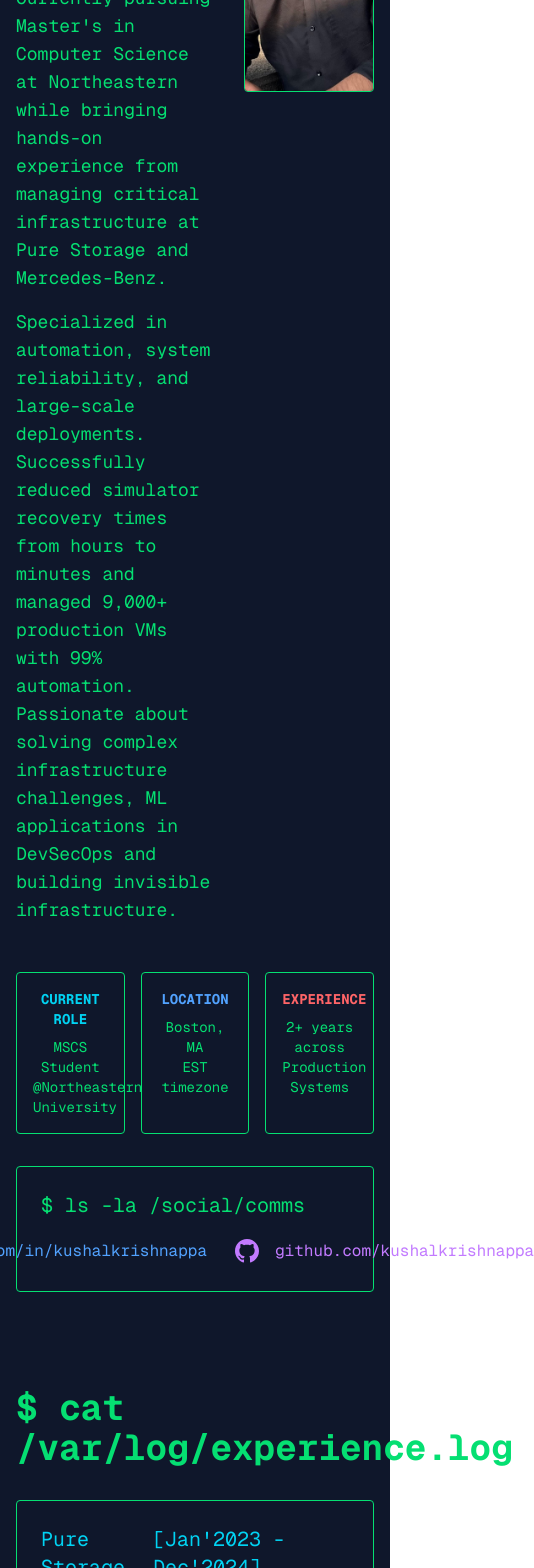
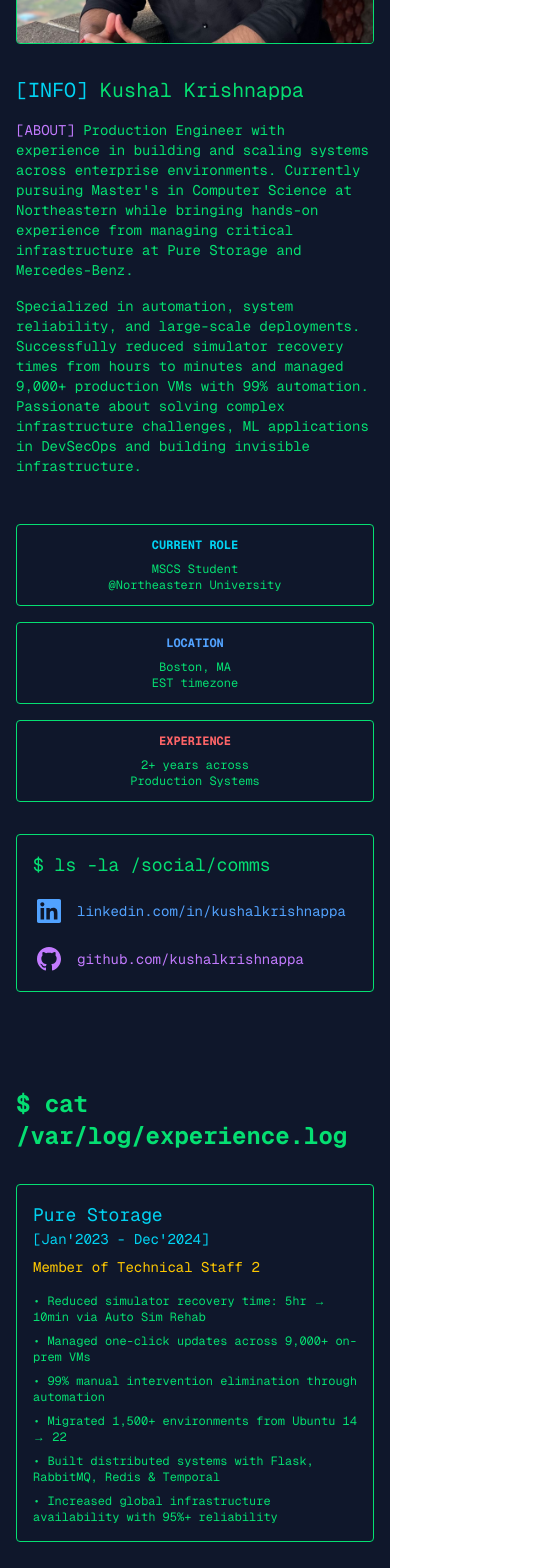
Before and after one commit to kushalkrishnappa/portfolio, a Next.js app: page / in a window 390 px wide. Shown: the part 420-1988 px from the top of the page, 534 px wide, since content can reach past the window. Built offline with nearby package versions, Linux system fonts and the light colour scheme.

Commit message:
Updated the page layouts

```diff
--- a/src/app/components/Navigation.tsx
+++ b/src/app/components/Navigation.tsx
@@ -14,7 +14,7 @@
         <div>
           <h1 className="text-4xl font-bold text-green-400">$ whoami</h1>
         </div>
-        <div className="flex space-x-6">
+        <div className="hidden sm:flex space-x-6">
           <button onClick={() => scrollToSection('home')} className="text-green-400 hover:text-cyan-400 transition-colors">
             $ home
           </button>
--- a/src/app/page.tsx
+++ b/src/app/page.tsx
@@ -77,30 +77,13 @@
 
   return (
     <div className="min-h-screen bg-slate-900 text-green-400 font-mono">
-      <div className="container mx-auto px-4 pt-32 pb-16">
+      <div className="container mx-auto px-4 sm:px-6 lg:px-8 pt-20 sm:pt-32 pb-16">
         {/* Home Section */}
         <section id="home" className="mb-24">
           {/* Profile Info with Picture */}
-          <div className="mb-12 flex gap-8 items-start">
-            {/* Content - 60% */}
-            <div className="flex-[60] space-y-4">
-              <p className="text-2xl">
-                <span className="text-cyan-400">[INFO]</span> Kushal Krishnappa
-              </p>
-
-              {/* Extended About Section */}
-              <div className="space-y-4">
-                <p className="text-lg">
-                  <span className="text-purple-400">[ABOUT]</span> Production Engineer with experience in building and scaling systems across enterprise environments. Currently pursuing Master&apos;s in Computer Science at Northeastern while bringing hands-on experience from managing critical infrastructure at Pure Storage and Mercedes-Benz.
-                </p>
-                <p className="text-lg">
-                  Specialized in automation, system reliability, and large-scale deployments. Successfully reduced simulator recovery times from hours to minutes and managed 9,000+ production VMs with 99% automation. Passionate about solving complex infrastructure challenges, ML applications in DevSecOps and building invisible infrastructure.
-                </p>
-              </div>
-            </div>
-
+          <div className="mb-12 flex flex-col lg:flex-row gap-8 items-start">
             {/* Picture Area - 40% */}
-            <div className="flex-[40] flex justify-center">
+            <div className="lg:flex-[40] flex justify-center">
               <div className="w-full h-96 border border-green-400 rounded overflow-hidden">
                 <img
                   src={pictures[currentPicIndex]}
@@ -117,27 +100,44 @@
                 </div>
               </div>
             </div>
+
+            {/* Content - 60% */}
+            <div className="lg:flex-[60] space-y-4">
+              <p className="text-xl sm:text-2xl">
+                <span className="text-cyan-400">[INFO]</span> Kushal Krishnappa
+              </p>
+
+              {/* Extended About Section */}
+              <div className="space-y-4">
+                <p className="text-sm sm:text-lg">
+                  <span className="text-purple-400">[ABOUT]</span> Production Engineer with experience in building and scaling systems across enterprise environments. Currently pursuing Master&apos;s in Computer Science at Northeastern while bringing hands-on experience from managing critical infrastructure at Pure Storage and Mercedes-Benz.
+                </p>
+                <p className="text-sm sm:text-lg">
+                  Specialized in automation, system reliability, and large-scale deployments. Successfully reduced simulator recovery times from hours to minutes and managed 9,000+ production VMs with 99% automation. Passionate about solving complex infrastructure challenges, ML applications in DevSecOps and building invisible infrastructure.
+                </p>
+              </div>
+            </div>
           </div>
 
           {/* Option 3: Card-style Status Layout */}
-          <div className="grid grid-cols-3 gap-4 mb-8">
-            <div className="border border-green-400 p-4 rounded text-center">
-              <h3 className="text-cyan-400 text-sm font-bold mb-2">CURRENT ROLE</h3>
-              <div className="text-sm">
+          <div className="grid grid-cols-1 sm:grid-cols-3 gap-4 mb-8">
+            <div className="border border-green-400 p-3 sm:p-4 rounded text-center">
+              <h3 className="text-cyan-400 text-xs sm:text-sm font-bold mb-2">CURRENT ROLE</h3>
+              <div className="text-xs sm:text-sm">
                 <div>MSCS Student</div>
                 <div>@Northeastern University</div>
               </div>
             </div>
-            <div className="border border-green-400 p-4 rounded text-center">
-              <h3 className="text-blue-400 text-sm font-bold mb-2">LOCATION</h3>
-              <div className="text-sm">
+            <div className="border border-green-400 p-3 sm:p-4 rounded text-center">
+              <h3 className="text-blue-400 text-xs sm:text-sm font-bold mb-2">LOCATION</h3>
+              <div className="text-xs sm:text-sm">
                 <div>Boston, MA</div>
                 <div>EST timezone</div>
               </div>
             </div>
-            <div className="border border-green-400 p-4 rounded text-center">
-              <h3 className="text-red-400 text-sm font-bold mb-2">EXPERIENCE</h3>
-              <div className="text-sm">
+            <div className="border border-green-400 p-3 sm:p-4 rounded text-center">
+              <h3 className="text-red-400 text-xs sm:text-sm font-bold mb-2">EXPERIENCE</h3>
+              <div className="text-xs sm:text-sm">
                 <div>2+ years across</div>
                 <div>Production Systems</div>
               </div>
@@ -145,9 +145,9 @@
           </div>
 
           {/* Social Communications Section */}
-          <div className="border border-green-400 p-6 rounded">
-            <h2 className="text-xl mb-4">$ ls -la /social/comms</h2>
-            <div className="flex gap-6 justify-center">
+          <div className="border border-green-400 p-4 sm:p-6 rounded">
+            <h2 className="text-lg sm:text-xl mb-4">$ ls -la /social/comms</h2>
+            <div className="flex flex-col sm:flex-row gap-4 sm:gap-6 justify-center">
               <a
                 href="https://linkedin.com/in/kushalkrishnappa"
                 target="_blank"
@@ -159,7 +159,7 @@
                     <path d="M20.447 20.452h-3.554v-5.569c0-1.328-.027-3.037-1.852-3.037-1.853 0-2.136 1.445-2.136 2.939v5.667H9.351V9h3.414v1.561h.046c.477-.9 1.637-1.85 3.37-1.85 3.601 0 4.267 2.37 4.267 5.455v6.286zM5.337 7.433c-1.144 0-2.063-.926-2.063-2.065 0-1.138.92-2.063 2.063-2.063 1.14 0 2.064.925 2.064 2.063 0 1.139-.925 2.065-2.064 2.065zm1.782 13.019H3.555V9h3.564v11.452zM22.225 0H1.771C.792 0 0 .774 0 1.729v20.542C0 23.227.792 24 1.771 24h20.451C23.2 24 24 23.227 24 22.271V1.729C24 .774 23.2 0 22.222 0h.003z"/>
                   </svg>
                 </div>
-                <span>linkedin.com/in/kushalkrishnappa</span>
+                <span className="text-sm sm:text-base">linkedin.com/in/kushalkrishnappa</span>
               </a>
               <a
                 href="https://github.com/kushalkrishnappa"
@@ -172,7 +172,7 @@
                     <path d="M12 0c-6.626 0-12 5.373-12 12 0 5.302 3.438 9.8 8.207 11.387.599.111.793-.261.793-.577v-2.234c-3.338.726-4.033-1.416-4.033-1.416-.546-1.387-1.333-1.756-1.333-1.756-1.089-.745.083-.729.083-.729 1.205.084 1.839 1.237 1.839 1.237 1.07 1.834 2.807 1.304 3.492.997.107-.775.418-1.305.762-1.604-2.665-.305-5.467-1.334-5.467-5.931 0-1.311.469-2.381 1.236-3.221-.124-.303-.535-1.524.117-3.176 0 0 1.008-.322 3.301 1.23.957-.266 1.983-.399 3.003-.404 1.02.005 2.047.138 3.006.404 2.291-1.552 3.297-1.23 3.297-1.23.653 1.653.242 2.874.118 3.176.77.84 1.235 1.911 1.235 3.221 0 4.609-2.807 5.624-5.479 5.921.43.372.823 1.102.823 2.222v3.293c0 .319.192.694.801.576 4.765-1.589 8.199-6.086 8.199-11.386 0-6.627-5.373-12-12-12z"/>
                   </svg>
                 </div>
-                <span>github.com/kushalkrishnappa</span>
+                <span className="text-sm sm:text-base">github.com/kushalkrishnappa</span>
               </a>
             </div>
           </div>
@@ -180,16 +180,16 @@
 
         {/* Experience Section */}
         <section id="experience" className="mb-24">
-          <h1 className="text-4xl font-bold mb-8">$ cat /var/log/experience.log</h1>
+          <h1 className="text-2xl sm:text-4xl font-bold mb-8">$ cat /var/log/experience.log</h1>
           <div className="space-y-8">
             {experiences.map((experience, index) => (
-              <div key={index} className="border border-green-400 p-6 rounded">
-                <div className="flex justify-between items-center mb-2">
-                  <h2 className="text-xl text-cyan-400">{experience.company}</h2>
-                  <span className="text-xl text-cyan-400">{experience.period}</span>
+              <div key={index} className="border border-green-400 p-4 sm:p-6 rounded">
+                <div className="flex flex-col sm:flex-row sm:justify-between sm:items-center mb-2">
+                  <h2 className="text-lg sm:text-xl text-cyan-400">{experience.company}</h2>
+                  <span className="text-sm sm:text-xl text-cyan-400">{experience.period}</span>
                 </div>
-                <p className="text-yellow-400 mb-4">{experience.role}</p>
-                <ul className="space-y-2 text-sm">
+                <p className="text-yellow-400 mb-4 text-sm sm:text-base">{experience.role}</p>
+                <ul className="space-y-2 text-xs sm:text-sm">
                   {experience.achievements.map((achievement, idx) => (
                     <li key={idx}>• {achievement}</li>
                   ))}
@@ -201,17 +201,17 @@
 
         {/* Projects Section */}
         <section id="projects" className="mb-24">
-          <h1 className="text-4xl font-bold mb-8">$ cat /var/log/projects.log</h1>
+          <h1 className="text-2xl sm:text-4xl font-bold mb-8">$ cat /var/log/projects.log</h1>
           <div className="space-y-8">
             {projects.map((project, index) => (
-              <div key={index} className="border border-green-400 p-6 rounded">
-                <h2 className="text-xl text-cyan-400 mb-2">{project.name}</h2>
-                <p className="text-yellow-400 mb-4">{project.description}</p>
-                <div className="mb-4">
+              <div key={index} className="border border-green-400 p-4 sm:p-6 rounded">
+                <h2 className="text-lg sm:text-xl text-cyan-400 mb-2">{project.name}</h2>
+                <p className="text-yellow-400 mb-4 text-sm sm:text-base">{project.description}</p>
+                <div className="mb-4 text-sm sm:text-base">
                   <span className="text-white">Tech Stack: </span>
                   {project.tech.join(", ")}
                 </div>
-                <ul className="space-y-1 text-sm">
+                <ul className="space-y-1 text-xs sm:text-sm">
                   {project.features.map((feature, idx) => (
                     <li key={idx}>• {feature}</li>
                   ))}
@@ -223,12 +223,12 @@
 
         {/* Skills Section */}
         <section id="skills" className="mb-24">
-          <h1 className="text-4xl font-bold mb-8">$ cat /var/log/skills.log</h1>
-          <div className="border border-green-400 p-6 rounded">
-            <div className="grid grid-cols-2 gap-8">
+          <h1 className="text-2xl sm:text-4xl font-bold mb-8">$ cat /var/log/skills.log</h1>
+          <div className="border border-green-400 p-4 sm:p-6 rounded">
+            <div className="grid grid-cols-1 sm:grid-cols-2 gap-4 sm:gap-8">
               <div>
-                <h3 className="text-xl text-cyan-400 mb-4">Languages</h3>
-                <ul className="space-y-1 text-sm">
+                <h3 className="text-lg sm:text-xl text-cyan-400 mb-4">Languages</h3>
+                <ul className="space-y-1 text-xs sm:text-sm">
                   <li>• Python</li>
                   <li>• Java</li>
                   <li>• C/C++</li>
@@ -237,8 +237,8 @@
                 </ul>
               </div>
               <div>
-                <h3 className="text-xl text-cyan-400 mb-4">Technologies</h3>
-                <ul className="space-y-1 text-sm">
+                <h3 className="text-lg sm:text-xl text-cyan-400 mb-4">Technologies</h3>
+                <ul className="space-y-1 text-xs sm:text-sm">
                   <li>• Flask, Django, FastAPI</li>
                   <li>• React, Next.js</li>
                   <li>• Docker, Kubernetes</li>
@@ -252,7 +252,7 @@
 
         {/* Construction Note */}
         <section className="mb-8">
-          <div className="border border-yellow-400 p-6 rounded bg-slate-800">
+          <div className="border border-yellow-400 p-4 sm:p-6 rounded bg-slate-800">
             <div className="flex items-center space-x-3">
               <div className="text-yellow-400 text-xl">⚠️</div>
               <div>
```
